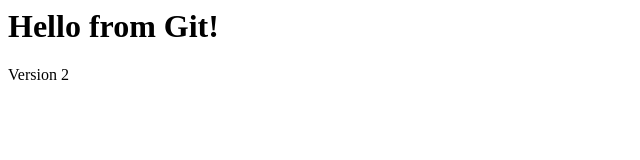
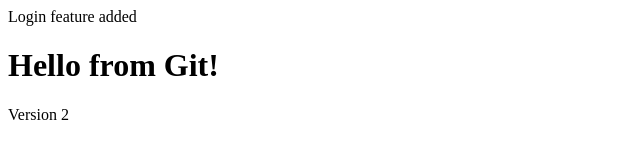
Before and after one commit to patrickuhh/devops-git-demo, a plain HTML site: page index.html in a window 1280 px wide. Shown: the whole page, without its empty margins (0-640 px from the left). Drawn offline with Linux system fonts and the light colour scheme.

Commit message:
Add login feature

```diff
--- a/index.html
+++ b/index.html
@@ -2,6 +2,7 @@
 <head>
     <title>DevOps Demo</title>
 </head>
+<p>Login feature added</p>
 <body>
     <h1>Hello from Git!</h1>
     <p>Version 2</p>
```
